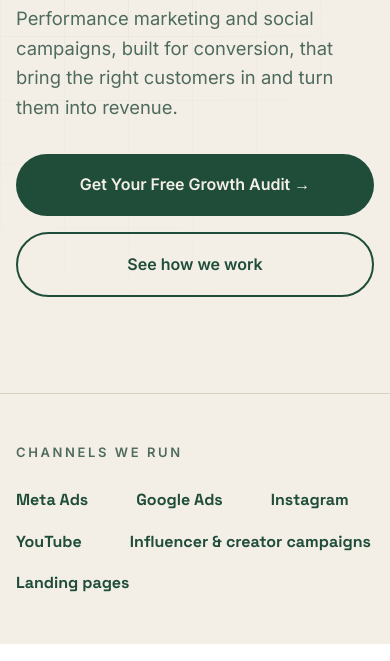
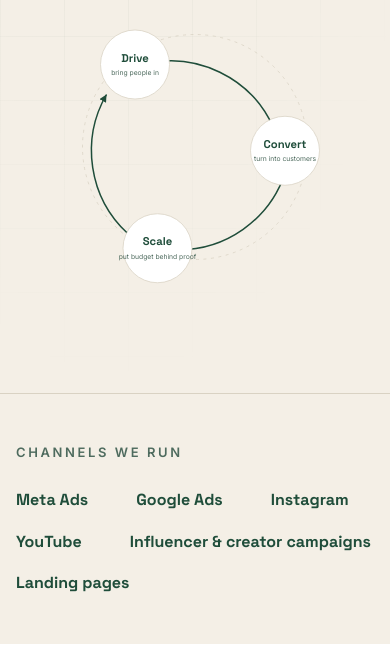
Before and after one commit to shivamusix/Basaito-website, a plain HTML site: page index.html in a window 390 px wide. Shown: the part 668-1329 px from the top of the page. Drawn offline with Linux system fonts and the light colour scheme.

Commit message:
Fix mobile hero layout: show diagram after headline/description, not before
Removed order property from .hero__visual class.

```diff
--- a/css/style.css
+++ b/css/style.css
@@ -919,7 +919,7 @@
   .hero__inner {
     grid-template-columns: 1fr;
   }
-  .hero__visual { order: -1; max-width: 360px; margin-inline: auto; }
+  .hero__visual { max-width: 360px; margin-inline: auto; }
 
   .problem__grid { grid-template-columns: repeat(2, 1fr); }
   .services__grid { grid-template-columns: 1fr; }
```
